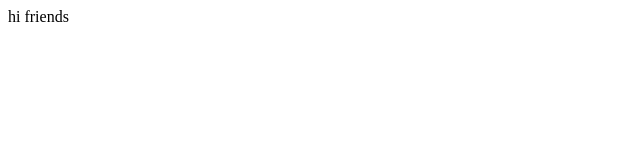
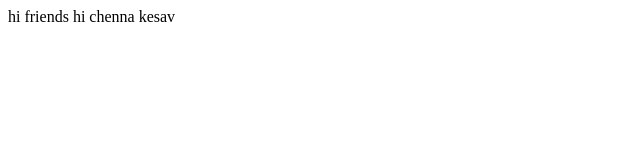
Before and after one commit to dadi-mohan-kumar/mohan-akhil, a plain HTML site: page index.html in a window 1280 px wide. Shown: the whole page, without its empty margins (0-640 px from the left). Drawn offline with Linux system fonts and the light colour scheme.

Commit message:
new version

```diff
--- a/index.html
+++ b/index.html
@@ -7,5 +7,7 @@
 </head>
 <body>
     hi friends
+    hi chenna kesav
+
 </body>
 </html>
```
